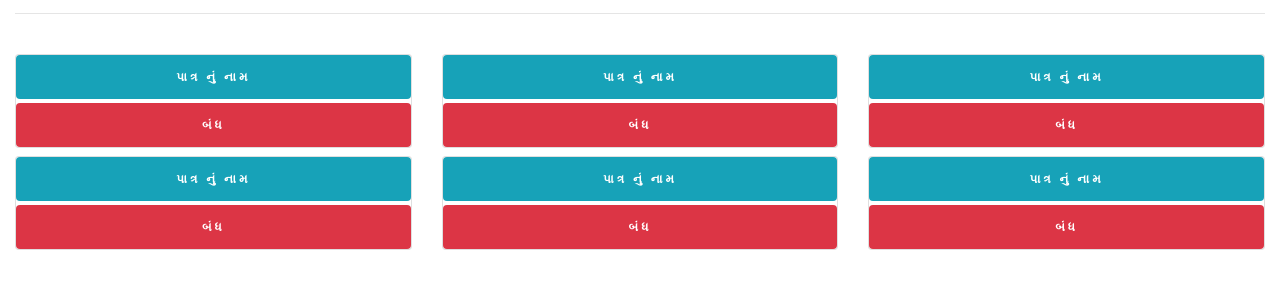
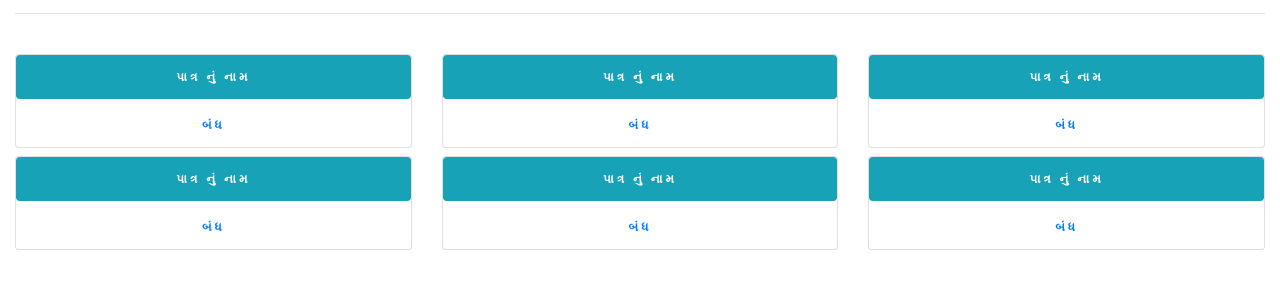
Before and after one commit to rajnighevariya/sat_v_3.github.io, a plain HTML site: page index.html in a window 1280 px wide. Shown: the part 65-354 px from the top of the page. Drawn offline with nearby package versions, Linux system fonts and the light colour scheme; a web font is replaced by a local one.

Commit message:
Update index.html

```diff
--- a/index.html
+++ b/index.html
@@ -19,42 +19,42 @@
 					<div class="card align-content-center">
 						<p id="demo" style="display: none;"><img class="img-fluid pl-4" src="images\1.JPG"></p>
 						<a href="#" class="badge badge-info p-3" type="button" onclick="document.getElementById('demo').style.display='block'">પાત્ર નું નામ</a>
-						<a href="#" class="badge badge-danger p-3 mt-1" type="button" onclick="document.getElementById('demo').style.display='none'" style="list-style-type: none;">બંધ </a>
+						<a href="#" class="badge badge-default p-3 mt-1" type="button" onclick="document.getElementById('demo').style.display='none'" style="list-style-type: none;">બંધ </a>
 					</div>
 				</div>
 				<div class="col-lg-4 col-md-3 col-sm-2 mb-2 mx-auto">
 					<div class="card">
 						<p id="demo1" style="display: none;"><img class="img-fluid pl-4" src="images\2.JPG"></p>
 						<a href="#" class="badge badge-info p-3" type="button" onclick="document.getElementById('demo1').style.display='block'">પાત્ર નું નામ</a>
-						<a href="#" class="badge badge-danger  p-3 mt-1" type="button" onclick="document.getElementById('demo1').style.display='none'" style="list-style-type: none;">બંધ </a>
+						<a href="#" class="badge badge-default  p-3 mt-1" type="button" onclick="document.getElementById('demo1').style.display='none'" style="list-style-type: none;">બંધ </a>
 					</div>
 				</div>
 				<div class="col-lg-4 col-md-3 col-sm-2 mb-2 mx-auto">
 					<div class="card">
 						<p id="demo2" style="display: none;"><img class="img-fluid pl-4" src="images\3.JPG"></p>
 						<a href="#" class="badge badge-info p-3" type="button" onclick="document.getElementById('demo2').style.display='block'">પાત્ર નું નામ</a>
-						<a href="#" class="badge badge-danger  p-3 mt-1" type="button" onclick="document.getElementById('demo2').style.display='none'" style="list-style-type: none;">બંધ </a>
+						<a href="#" class="badge badge-default  p-3 mt-1" type="button" onclick="document.getElementById('demo2').style.display='none'" style="list-style-type: none;">બંધ </a>
 					</div>
 				</div>
 				<div class="col-lg-4 col-md-3 col-sm-2 mb-2 mx-auto">
 					<div class="card">
 						<p id="demo3" style="display: none;"><img class="img-fluid pl-4" src="images\4.JPG"></p>
 						<a href="#" class=" badge badge-info p-3 " type="button" onclick="document.getElementById('demo3').style.display='block'">પાત્ર નું નામ</a>
-						<a href="#" class="badge badge-danger  p-3 mt-1" type="button" onclick="document.getElementById('demo3').style.display='none'" style="list-style-type: none;">બંધ </a>
+						<a href="#" class="badge badge-default  p-3 mt-1" type="button" onclick="document.getElementById('demo3').style.display='none'" style="list-style-type: none;">બંધ </a>
 					</div>
 				</div>
 				<div class="col-lg-4 col-md-3 col-sm-2  mb-2 mx-auto">
 					<div class="card">
 						<p id="demo4" style="display: none;"><img class="align-content-center pl-4 img-fluid" src="images\5.JPG"></p>
 						<a href="#" class="badge badge-info p-3" type="button" onclick="document.getElementById('demo4').style.display='block'">પાત્ર નું નામ</a>
-						<a href="#" class="badge badge-danger  p-3 mt-1" type="button" onclick="document.getElementById('demo4').style.display='none'" style="list-style-type: none;">બંધ </a>
+						<a href="#" class="badge badge-default  p-3 mt-1" type="button" onclick="document.getElementById('demo4').style.display='none'" style="list-style-type: none;">બંધ </a>
 					</div>
 				</div>
 				<div class="col-lg-4 col-md-3 col-sm-2 mb-2 mx-auto">
 					<div class="card">
 						<p id="demo5" style="display: none;"><img class="img-fluid pl-4" src="images\6.JPG"></p>
 						<a href="#" class="badge badge-info p-3" type="button" onclick="document.getElementById('demo5').style.display='block'">પાત્ર નું નામ</a>
-						<a href="#" class="badge badge-danger  p-3 mt-1" type="button" onclick="document.getElementById('demo5').style.display='none'" style="list-style-type: none;">બંધ </a>
+						<a href="#" class="badge badge-default  p-3 mt-1" type="button" onclick="document.getElementById('demo5').style.display='none'" style="list-style-type: none;">બંધ </a>
 					</div>
 				</div>
 			</div>
```
